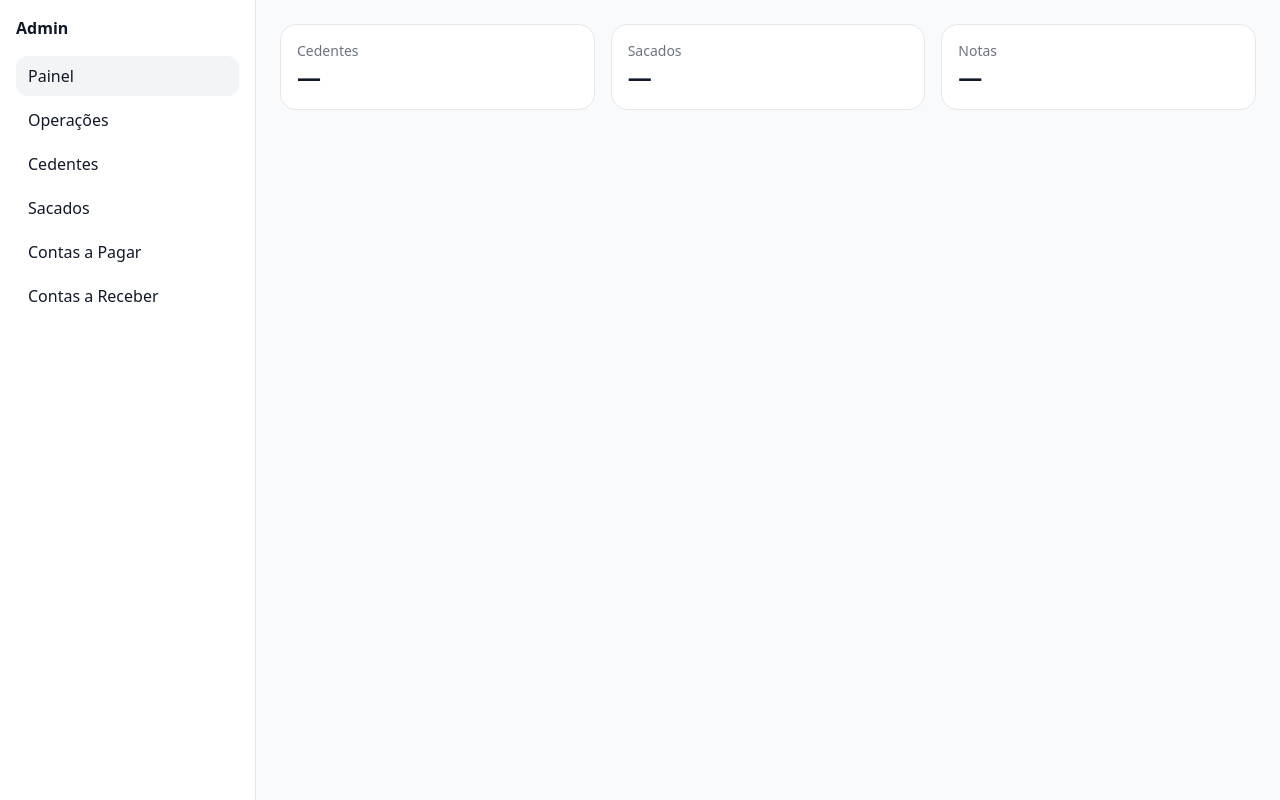
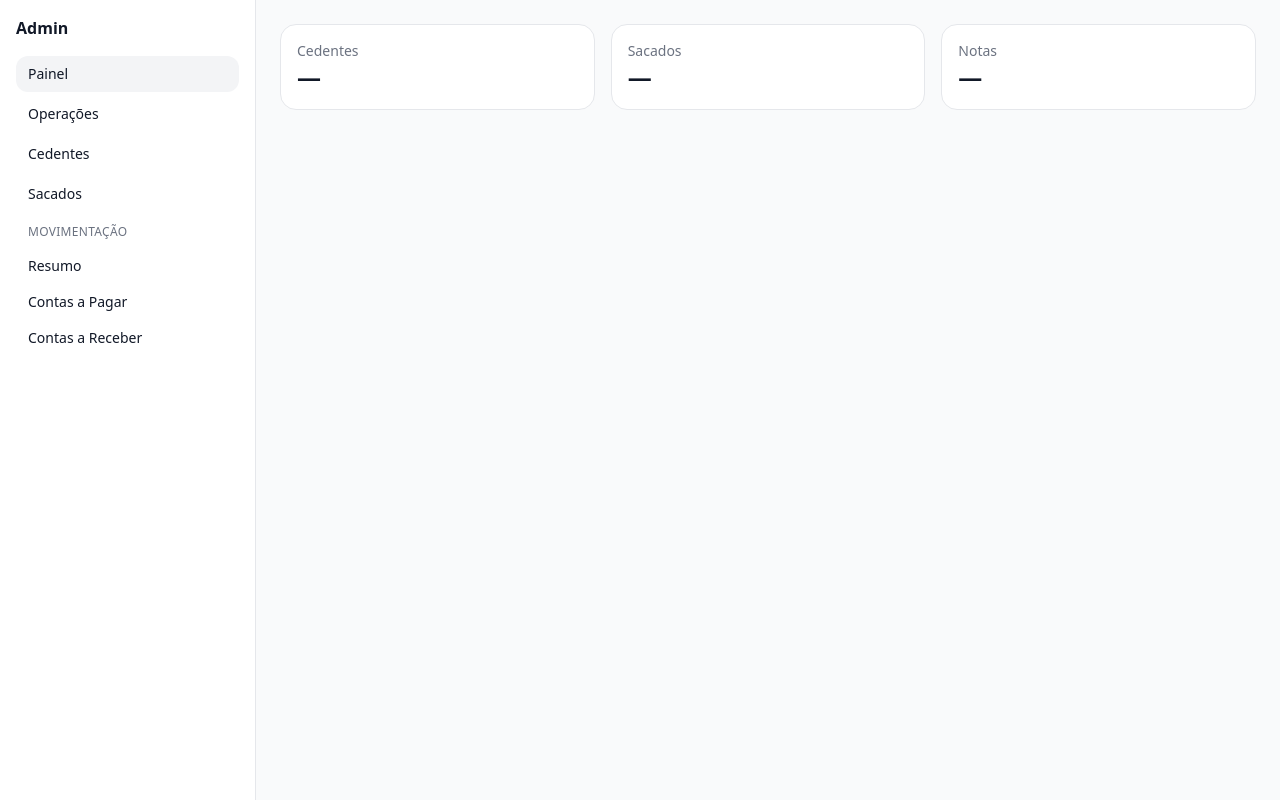
Before and after one commit to Diamank/adminv11, a Next.js app: page / in a window 1280 px wide. Built offline with nearby package versions, Linux system fonts and the light colour scheme.

Commit message:
Update AdminLayout.tsx

```diff
--- a/src/components/AdminLayout.tsx
+++ b/src/components/AdminLayout.tsx
@@ -1,30 +1,95 @@
+// src/components/AdminLayout.tsx
 import Link from 'next/link'
 import { useRouter } from 'next/router'
 import React from 'react'
 
+function isActive(pathname: string, href: string) {
+  // ativo se o path é exatamente href OU começa com href + '/'
+  return pathname === href || pathname.startsWith(href + '/')
+}
+
 export default function AdminLayout({ children }: { children: React.ReactNode }) {
   const { pathname } = useRouter()
-  const links = [
-    { href: '/', label: 'Painel' },
-    { href: '/operacoes', label: 'Operações' },
-    { href: '/cedentes', label: 'Cedentes' },
-    { href: '/sacados', label: 'Sacados' },
-    { href: '/contas-a-pagar', label: 'Contas a Pagar' },
-    { href: '/contas-a-receber', label: 'Contas a Receber' },
-  ]
+
   return (
     <div className="min-h-screen flex">
       <aside className="w-64 p-4 border-r bg-white">
         <div className="font-semibold mb-4">Admin</div>
-        <nav className="space-y-1">
-          {links.map(l => (
-            <Link key={l.href} href={l.href}
-              className={`block rounded-xl px-3 py-2 hover:bg-gray-100 ${pathname===l.href?'bg-gray-100 font-medium':''}`}>
-              {l.label}
+
+        <nav className="space-y-1 text-sm">
+          {/* Itens de topo */}
+          <Link
+            href="/"
+            className={`block rounded-xl px-3 py-2 hover:bg-gray-100 ${
+              pathname === '/' ? 'bg-gray-100 font-medium' : ''
+            }`}
+          >
+            Painel
+          </Link>
+
+          <Link
+            href="/operacoes"
+            className={`block rounded-xl px-3 py-2 hover:bg-gray-100 ${
+              isActive(pathname, '/operacoes') ? 'bg-gray-100 font-medium' : ''
+            }`}
+          >
+            Operações
+          </Link>
+
+          <Link
+            href="/cedentes"
+            className={`block rounded-xl px-3 py-2 hover:bg-gray-100 ${
+              isActive(pathname, '/cedentes') ? 'bg-gray-100 font-medium' : ''
+            }`}
+          >
+            Cedentes
+          </Link>
+
+          <Link
+            href="/sacados"
+            className={`block rounded-xl px-3 py-2 hover:bg-gray-100 ${
+              isActive(pathname, '/sacados') ? 'bg-gray-100 font-medium' : ''
+            }`}
+          >
+            Sacados
+          </Link>
+
+          {/* Grupo: Movimentação */}
+          <div className="mt-4">
+            <div className="px-3 py-2 text-xs uppercase tracking-wide text-gray-500">
+              Movimentação
+            </div>
+
+            <Link
+              href="/movimentacao"
+              className={`block rounded-xl px-3 py-2 hover:bg-gray-100 ${
+                pathname === '/movimentacao' ? 'bg-gray-100 font-medium' : ''
+              }`}
+            >
+              Resumo
             </Link>
-          ))}
+
+            <Link
+              href="/contas-a-pagar"
+              className={`block rounded-xl px-3 py-2 hover:bg-gray-100 ${
+                isActive(pathname, '/contas-a-pagar') ? 'bg-gray-100 font-medium' : ''
+              }`}
+            >
+              Contas a Pagar
+            </Link>
+
+            <Link
+              href="/contas-a-receber"
+              className={`block rounded-xl px-3 py-2 hover:bg-gray-100 ${
+                isActive(pathname, '/contas-a-receber') ? 'bg-gray-100 font-medium' : ''
+              }`}
+            >
+              Contas a Receber
+            </Link>
+          </div>
         </nav>
       </aside>
+
       <main className="flex-1 p-6">{children}</main>
     </div>
   )
```
